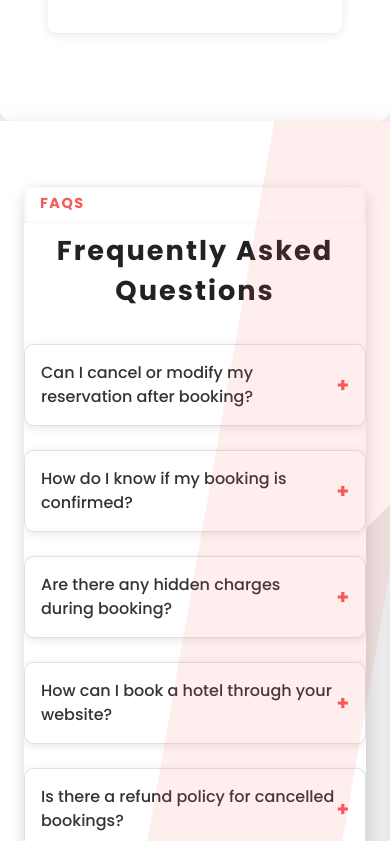
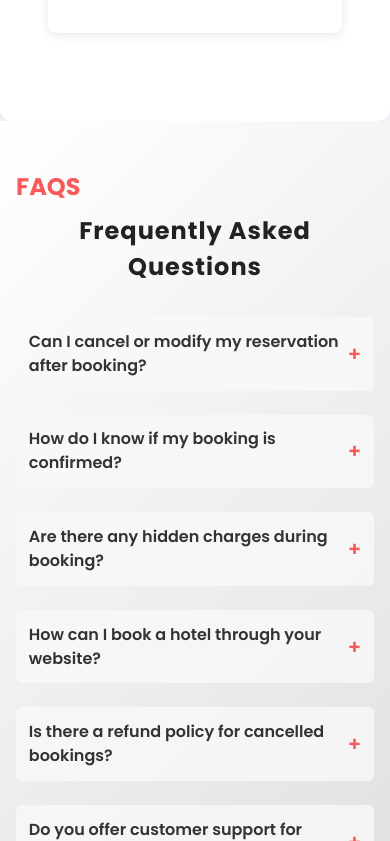
Before and after one commit to FL4ME-SUVO/BookMyHotel, a React (Create React App) app: page /about in a window 390 px wide. Shown: the part 1423-2264 px from the top of the page. Built offline with nearby package versions, Linux system fonts and the light colour scheme.

Commit message:
FAQs Updated

```diff
--- a/src/App.jsx
+++ b/src/App.jsx
@@ -3,6 +3,7 @@ import { BrowserRouter as Router, Routes, Route, useLocation } from 'react-route
 import Home from './pages/Home';
 import About from './pages/About';
 import Contact from './pages/Contact';
+import Hotels from './pages/Hotels';
 import PageLoader from './components/PageLoader/PageLoader'; // adjust path if needed
 
 function AppContent() {
@@ -24,6 +25,7 @@ function AppContent() {
         <Routes>
           <Route path="/" element={<Home />} />
           <Route path="/about" element={<About />} />
+          <Route path="/hotels" element={<Hotels />} />
           <Route path="/contact" element={<Contact />} />
         </Routes>
       </div>
--- a/src/components/FAQs/FAQSection.css
+++ b/src/components/FAQs/FAQSection.css
@@ -1,107 +1,83 @@
-/* FAQ Section - Modern Minimalist Compact Version */
+/* FAQ Section - Visually Glowing Effect */
 .faq-section {
-  background: linear-gradient(135deg, #ffffff 60%, #eaeaea 40%);
-  padding: 6rem 2rem; /* Reduced padding for compactness */
-  box-shadow: 0 8px 25px rgba(0, 0, 0, 0.15);
-  position: relative; /* allows for a pseudo-element */
-  overflow: hidden; /* Prevent overflow of lower elements */
-}
-
-.faq-section::before {
-  content: '';
-  position: absolute;
-  top: 0;
-  right: 0;
-  width: 50%;
-  height: 100%;
-  background: rgba(248, 89, 89, 0.1);
-  z-index: 0;
-  transform: skewX(-10deg);
-  pointer-events: none; /* Allow clicks through */
-  animation: fadeInBackground 0.5s ease; /* Gradual background appearance */
-}
-
-@keyframes fadeInBackground {
-  from { opacity: 0; }
-  to { opacity: 1; }
+  background: linear-gradient(135deg, #ffffff, #e0e0e0); /* Light gradient for background */
+  padding: 4rem 1.5rem; /* Ample padding */
+  box-shadow: none; /* No box shadow for a cleaner look */
+  position: relative;
+  overflow: hidden;
 }
 
 .faq-container {
-  max-width: 800px; /* Slightly reduced width for compactness */
+  max-width: 750px; /* Adjusted for modern look */
   margin: 0 auto;
-  background: #ffffff;
-  border-radius: 12px; /* Rounded corners for a softer look */
-  overflow: hidden;
-  box-shadow: 0 6px 15px rgba(0, 0, 0, 0.15);
-  z-index: 1; /* Bring container above background */
+  background: transparent; /* No background */
+  border-radius: 10px; /* Slightly rounded corners */
+}
+
+.faq-container h2 {
+  font-size: 2.2rem; /* Heading size */
+  font-weight: 700;
+  color: #222;
+  text-align: center;
+  margin-bottom: 2rem;
+  letter-spacing: 1px;
 }
 
 .faq-container h4 {
-  color: #f85959;
-  font-size: 1.1rem; /* Size optimized for better fit */
+  color: #f85959; /* Heading color */
+  font-size: 1.1rem;
   text-transform: uppercase;
-  letter-spacing: 1.5px;
   margin-bottom: 0.5rem;
-  padding: 0.5rem 1rem; /* Consistent padding */
-  background: #ffffff; /* White background */
-  box-shadow: inset 0 1px 4px rgba(0, 0, 0, 0.1); /* Subtle shadow for depth */
-}
-
-.faq-container h2 {
-  font-size: 2.5rem; /* Slightly smaller headline */
-  font-weight: 700;
-  color: #222;
-  text-align: center;
-  margin-bottom: 2rem; /* Reduced margin for compactness */
-  /* text-transform: uppercase; */
-  letter-spacing: 2px; /* Coherent spacing */
 }
 
 .faq-list {
-  display: grid;
-  gap: 1.5rem; /* Adjusted spacing for closer items */
+  display: flex;
+  flex-direction: column;
+  gap: 1.5rem;
 }
 
 .faq-item {
-  background: #f9f9f9;
-  border: 1px solid #e0e0e0;
-  border-radius: 10px; /* Reduced border radius */
-  overflow: hidden;
-  transition: all 0.3s ease;
+  background: rgba(249, 249, 249, 0.8); /* Light transparent background */
+  border-radius: 6px;
   cursor: pointer;
-  box-shadow: 0 2px 10px rgba(0, 0, 0, 0.1);
+  transition: background 0.3s ease, box-shadow 0.3s ease; /* Smooth transitions */
+  position: relative; /* For glow effect */
+  overflow: hidden; /* Ensure glow doesn't overflow */
 }
 
-.faq-item:hover {
-  border-color: #f85959;
-  transform: translateY(-2px); /* Slight lift on hover */
+.faq-item::before {
+  content: "";
+  position: absolute;
+  top: 0;
+  left: 0;
+  right: 0;
+  bottom: 0;
+  border-radius: inherit; /* Match border radius */
+  background: rgba(248, 89, 89, 0.3); /* Soft glow color */
+  opacity: 0; /* Start hidden */
+  transition: opacity 0.3s ease; /* Smooth transition */
+  z-index: 0; /* Behind the content */
 }
 
-.faq-item.active {
-  border-color: #f85959;
-  box-shadow: 0 4px 20px rgba(248, 89, 89, 0.4);
+.faq-item:hover::before {
+  opacity: 1; /* Show glow on hover */
 }
 
 .faq-question {
-  padding: 1.2rem; /* Reduced padding for compactness */
+  padding: 1rem;
   display: flex;
   justify-content: space-between;
   align-items: center;
   font-weight: 600;
   color: #333;
-  background: #ffffff; /* Clear background for questions */
-  transition: background 0.3s ease;
-}
-
-.faq-item:hover .faq-question {
-  background: #f5f5f5; /* Slight change on hover */
+  position: relative; /* Needed to position icon */
+  z-index: 1; /* Above the glow */
 }
 
 .faq-icon {
-  font-size: 1.5rem; /* Optimized icon size */
-  font-weight: bold;
+  font-size: 1.5rem; /* Icon size */
   color: #f85959;
-  transition: transform 0.3s ease;
+  transition: transform 0.3s ease; /* Smooth rotation */
 }
 
 .faq-item.active .faq-icon {
@@ -109,36 +85,43 @@
 }
 
 .faq-answer {
-  padding: 0 1.2rem 1.5rem; /* Reduced padding for answers */
+  padding: 1rem; /* Padding for answers */
   color: #666;
-  line-height: 1.5; /* Adjusted line height for compactness */
-  background: #fdfdfd;
-  border-top: 1px solid #eaeaea; /* Cleaner divider line */
-  animation: fadeIn 0.3s ease; /* Smooth appearance effect */
+  line-height: 1.5;
+  background: transparent; /* Transparent background */
+  border-top: 1px solid #eaeaea;
+  opacity: 0; /* Start hidden */
+  transform: translateY(-10px); /* Start slightly above */
+  animation: fadeIn 0.3s forwards; /* Fade-in effect */
+  z-index: 1; /* Above the glow */
+}
+
+.faq-item.active .faq-answer {
+  opacity: 1; /* Fully visible when active */
+  transform: translateY(0); /* Move into place */
 }
 
 @keyframes fadeIn {
-  from { opacity: 0; transform: translateY(-5px); }
+  from { opacity: 0; transform: translateY(-10px); }
   to { opacity: 1; transform: translateY(0); }
 }
 
 /* Responsive Design */
 @media (max-width: 768px) {
   .faq-section {
-    padding: 4rem 1.5rem; /* Further compact padding */
+    padding: 3rem 1rem;
   }
 
   .faq-container h2 {
-    font-size: 2rem; /* Adjusted heading size for mobile */
+    font-size: 1.8rem;
   }
 
   .faq-question {
-    padding: 1rem; /* Reduced padding for mobile */
-    font-weight: 500;
+    padding: 0.8rem;
   }
 
   .faq-answer {
-    padding: 0 1rem 1rem; /* Compact answer padding */
+    padding: 0.8rem; /* Increase padding */
   }
 
   .faq-icon {
@@ -147,11 +130,8 @@
 }
 
 @media (max-width: 500px) {
-  .faq-container h2 {
-    font-size: 1.7rem; /* Even smaller for very small devices */
-  }
-
+  .faq-container h2,
   .faq-container h4 {
-    font-size: 0.9rem; /* Adjust small headings for mobile */
+    font-size: 1.5rem;
   }
 }
--- /dev/null
+++ b/src/pages/Hotels.jsx
@@ -0,0 +1,22 @@
+import React from 'react';
+import Navbar from '../components/Navbar/Navbar';
+import Hero2 from '../components/Hero/Hero2';
+import Hotel from '../components/Hotels/Hotels'
+import Footer from '../components/Footer/Footer';
+
+function Hotels() {
+    return (
+        <div className="about-page">
+            <Navbar />
+            <Hero2
+                backgroundImage="/images/bg_3.jpg"
+                breadcrumb="Home / Hotels"
+                title="Hotels"
+            />
+            <Hotel />
+            <Footer />
+        </div>
+    );
+}
+
+export default Hotels;
```
